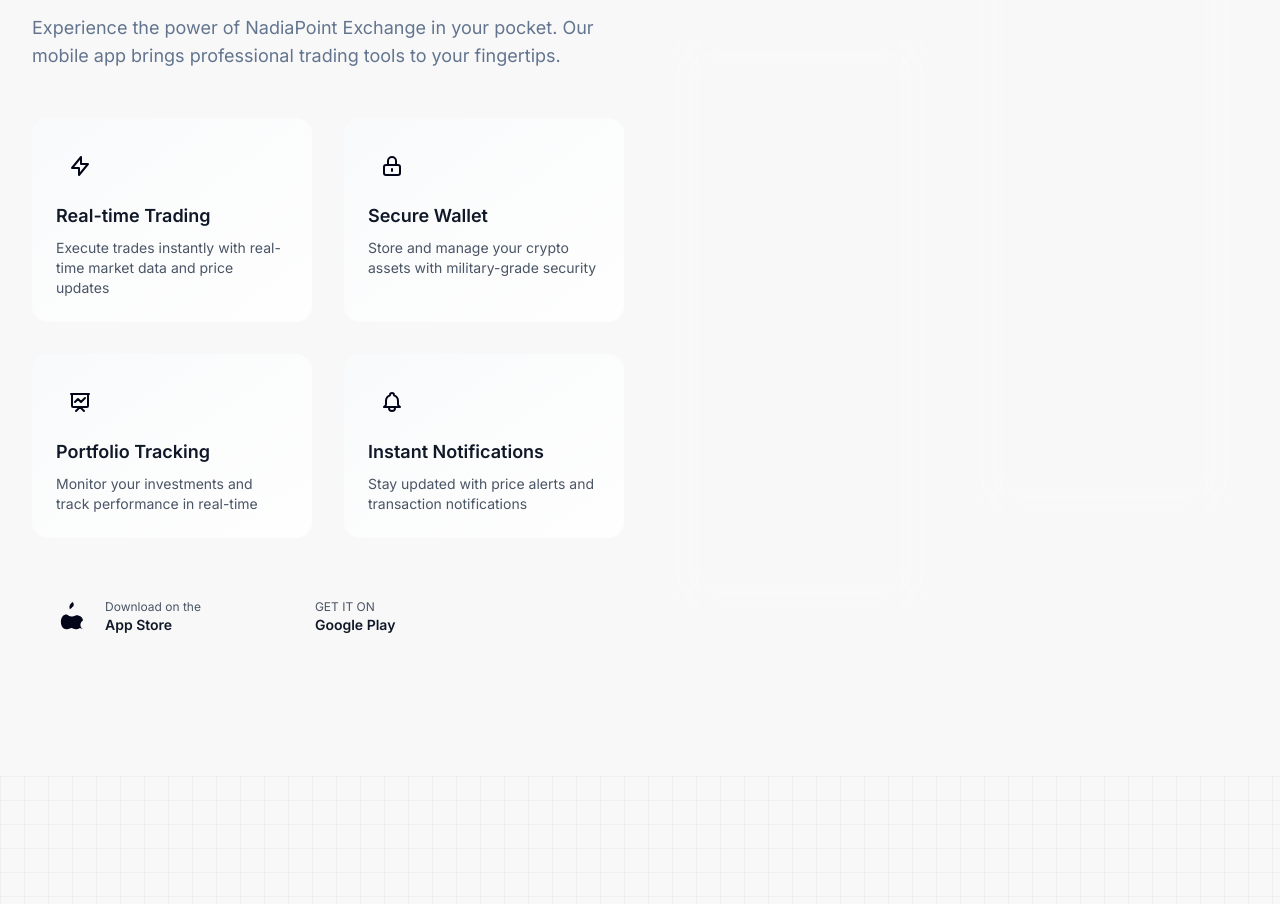
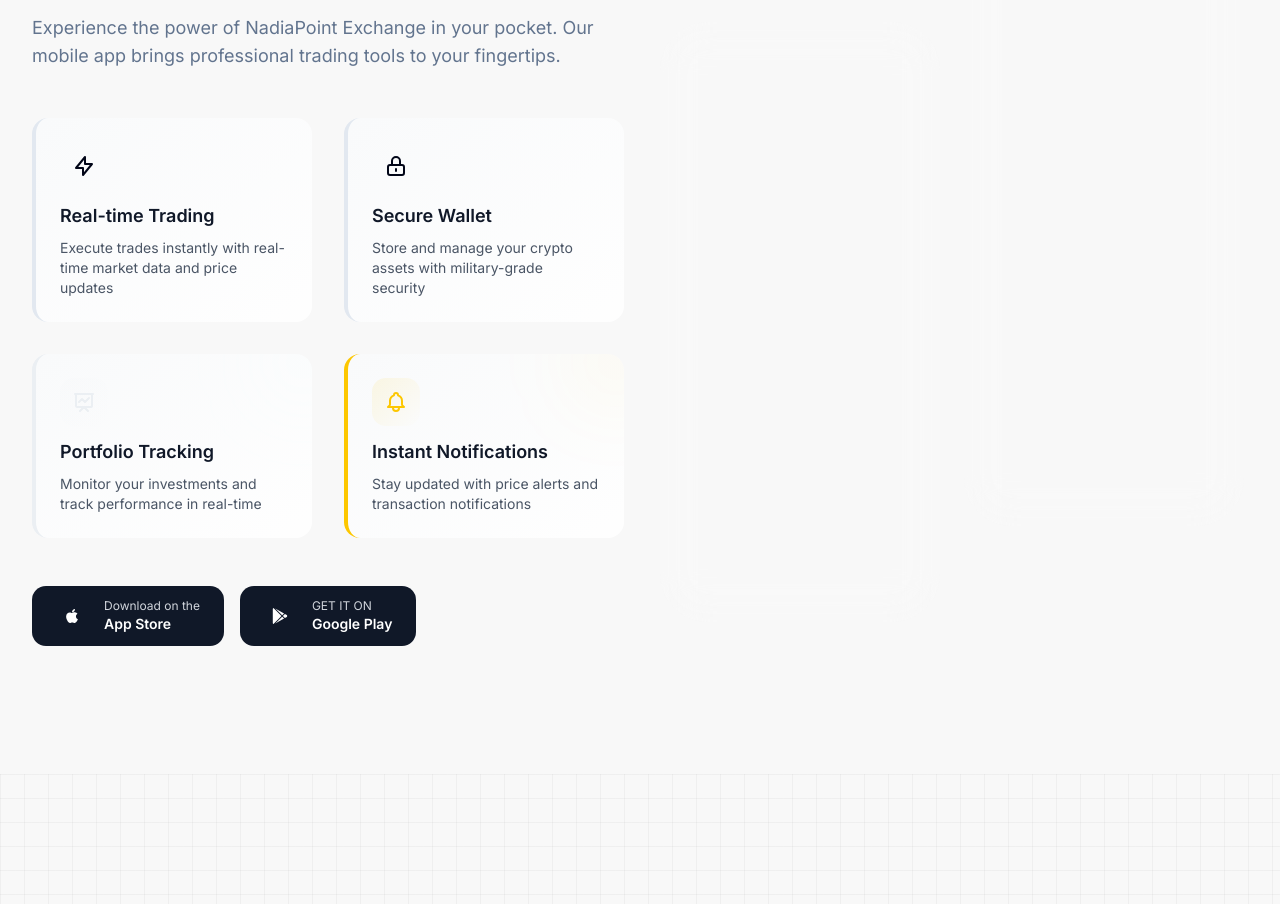
Before and after one commit to tekiplanet/nadiapoint-beta101, a Next.js app in the folder nadiapoint-website/: page / in a window 1280 px wide. Shown: the part 2701-3605 px from the top of the page. Built offline with nearby package versions, Linux system fonts and the light colour scheme.

Commit message:
Nadiapoint working on website

```diff
--- a/nadiapoint-website/src/components/home/mobile-showcase.tsx
+++ b/nadiapoint-website/src/components/home/mobile-showcase.tsx
@@ -2,6 +2,8 @@
 
 import { motion } from "@/lib/framer"
 import Image from "next/image"
+import { FontAwesomeIcon } from "@fortawesome/react-fontawesome"
+import { faApple, faGooglePlay } from "@fortawesome/free-brands-svg-icons"
 
 const features = [
   {
@@ -115,15 +117,30 @@
                 <motion.div
                   key={index}
                   variants={item}
-                  className="group relative overflow-hidden rounded-2xl bg-gradient-to-br from-gray-50/90 to-white/90 p-6 transition-all duration-300 hover:translate-y-[-2px] hover:shadow-2xl dark:from-gray-900/90 dark:to-gray-800/90"
+                  className={`group relative overflow-hidden rounded-2xl bg-gradient-to-br from-gray-50/90 to-white/90 p-6 transition-all duration-300 hover:translate-y-[-2px] hover:shadow-2xl dark:from-gray-900/90 dark:to-gray-800/90 border-l-4 ${
+                    index === 0 ? "border-highlight-primary" :
+                    index === 1 ? "border-highlight-secondary" :
+                    index === 2 ? "border-accent" :
+                    "border-yellow-400"
+                  }`}
                 >
                   {/* Gradient Overlay */}
                   <div className="absolute inset-0 bg-gradient-to-br from-highlight-primary/5 via-highlight-secondary/5 to-transparent opacity-0 transition-opacity duration-300 group-hover:opacity-100 dark:from-highlight-primary/10 dark:via-highlight-secondary/10" />
 
                   {/* Content */}
                   <div className="relative space-y-3">
-                    <div className="inline-flex h-12 w-12 items-center justify-center rounded-xl bg-gradient-to-br from-highlight-primary/10 to-highlight-secondary/10 dark:from-highlight-primary/20 dark:to-highlight-secondary/20">
-                      <div className="text-highlight-primary transition-colors duration-300 group-hover:text-highlight-secondary">
+                    <div className={`inline-flex h-12 w-12 items-center justify-center rounded-xl bg-gradient-to-br ${
+                      index === 0 ? "from-highlight-primary/10 to-highlight-secondary/10 dark:from-highlight-primary/20" :
+                      index === 1 ? "from-highlight-secondary/10 to-highlight-primary/10 dark:from-highlight-secondary/20" :
+                      index === 2 ? "from-accent/10 to-highlight-primary/10 dark:from-accent/20" :
+                      "from-yellow-400/10 to-highlight-primary/10 dark:from-yellow-400/20"
+                    } dark:to-highlight-secondary/20`}>
+                      <div className={`${
+                        index === 0 ? "text-highlight-primary" :
+                        index === 1 ? "text-highlight-secondary" :
+                        index === 2 ? "text-accent" :
+                        "text-yellow-400"
+                      } transition-colors duration-300 group-hover:text-highlight-secondary`}>
                         {feature.icon}
                       </div>
                     </div>
@@ -139,8 +156,18 @@
                   </div>
 
                   {/* Glow Effect */}
-                  <div className="absolute -right-10 -top-10 h-24 w-24 rounded-full bg-highlight-primary/5 blur-2xl transition-all duration-300 group-hover:bg-highlight-primary/10 dark:bg-highlight-primary/10 dark:group-hover:bg-highlight-primary/20" />
-                  <div className="absolute -bottom-10 -left-10 h-24 w-24 rounded-full bg-highlight-secondary/5 blur-2xl transition-all duration-300 group-hover:bg-highlight-secondary/10 dark:bg-highlight-secondary/10 dark:group-hover:bg-highlight-secondary/20" />
+                  <div className={`absolute -right-10 -top-10 h-24 w-24 rounded-full ${
+                    index === 0 ? "bg-highlight-primary/5" :
+                    index === 1 ? "bg-highlight-secondary/5" :
+                    index === 2 ? "bg-accent/5" :
+                    "bg-yellow-400/5"
+                  } blur-2xl transition-all duration-300 group-hover:bg-highlight-primary/10 dark:bg-highlight-primary/10 dark:group-hover:bg-highlight-primary/20`} />
+                  <div className={`absolute -bottom-10 -left-10 h-24 w-24 rounded-full ${
+                    index === 0 ? "bg-highlight-secondary/5" :
+                    index === 1 ? "bg-highlight-primary/5" :
+                    index === 2 ? "bg-highlight-primary/5" :
+                    "bg-highlight-secondary/5"
+                  } blur-2xl transition-all duration-300 group-hover:bg-highlight-secondary/10 dark:bg-highlight-secondary/10 dark:group-hover:bg-highlight-secondary/20`} />
                 </motion.div>
               ))}
             </motion.div>
@@ -149,35 +176,23 @@
             <div className="mt-12 flex flex-wrap gap-4">
               <a
                 href="#"
-                className="group relative inline-flex items-center space-x-4 overflow-hidden rounded-xl bg-gradient-to-r from-highlight-primary to-highlight-secondary p-[1px] transition-all hover:scale-105"
+                className="flex items-center gap-4 rounded-xl bg-gray-900 px-6 py-3 transition-all duration-300 hover:bg-gray-800 dark:bg-gray-800 dark:hover:bg-gray-700"
               >
-                <div className="relative inline-flex items-center space-x-4 rounded-xl bg-background px-6 py-3 transition-all dark:bg-dark-background">
-                  <svg className="h-8 w-8 text-highlight-primary dark:text-white" viewBox="0 0 24 24" fill="currentColor">
-                    <path d="M17.05 20.28c-.98.954-2.054.954-3.097.954-1.043 0-2.147-.954-3.145-.954-1.043 0-2.147.954-3.145.954-1.043 0-2.117 0-3.097-.954-2.117-2.117-2.264-7.017 0-9.134.98-.954 2.735-1.542 3.778-.477.954.954 2.117.954 3.145.954 1.043 0 2.147-.954 3.145-.954.954 0 2.798.477 3.778 1.431.637.637 1.043 1.542 1.043 2.483-2.798 1.671-2.324 5.752.595 6.697zm-5.214-15.52c.98-1.19.98-2.735 0-3.925-.954.477-1.671 1.19-2.147 2.117-.477.954-.477 2.147 0 3.145 1.043-.477 1.76-1.19 2.147-2.117v.78z" />
-                  </svg>
-                  <div className="flex flex-col">
-                    <span className="text-xs text-gray-600 dark:text-gray-400">Download on the</span>
-                    <span className="text-sm font-semibold text-gray-900 dark:text-white">
-                      App Store
-                    </span>
-                  </div>
+                <FontAwesomeIcon icon={faApple} className="h-8 w-8 text-white" />
+                <div className="flex flex-col">
+                  <span className="text-xs text-gray-300">Download on the</span>
+                  <span className="text-sm font-semibold text-white">App Store</span>
                 </div>
               </a>
 
               <a
                 href="#"
-                className="group relative inline-flex items-center space-x-4 overflow-hidden rounded-xl bg-gradient-to-r from-highlight-secondary to-highlight-primary p-[1px] transition-all hover:scale-105"
+                className="flex items-center gap-4 rounded-xl bg-gray-900 px-6 py-3 transition-all duration-300 hover:bg-gray-800 dark:bg-gray-800 dark:hover:bg-gray-700"
               >
-                <div className="relative inline-flex items-center space-x-4 rounded-xl bg-background px-6 py-3 transition-all dark:bg-dark-background">
-                  <svg className="h-8 w-8 text-highlight-secondary dark:text-white" viewBox="0 0 24 24" fill="currentColor">
-                    <path d="M3.609 1.814L13.792 12l-10.183 10.186L3.609 22.186 13.792 12 3.609 1.814zM14.209 1.814L24.392 12 14.209 22.186l10.183-10.186L14.209 1.814z" />
-                  </svg>
-                  <div className="flex flex-col">
-                    <span className="text-xs text-gray-600 dark:text-gray-400">GET IT ON</span>
-                    <span className="text-sm font-semibold text-gray-900 dark:text-white">
-                      Google Play
-                    </span>
-                  </div>
+                <FontAwesomeIcon icon={faGooglePlay} className="h-8 w-8 text-white" />
+                <div className="flex flex-col">
+                  <span className="text-xs text-gray-300">GET IT ON</span>
+                  <span className="text-sm font-semibold text-white">Google Play</span>
                 </div>
               </a>
             </div>
```
Also changed, not shown: package.json (added, +7 -0 lines), 1 other file (tests, documents, lock files or other folders).
